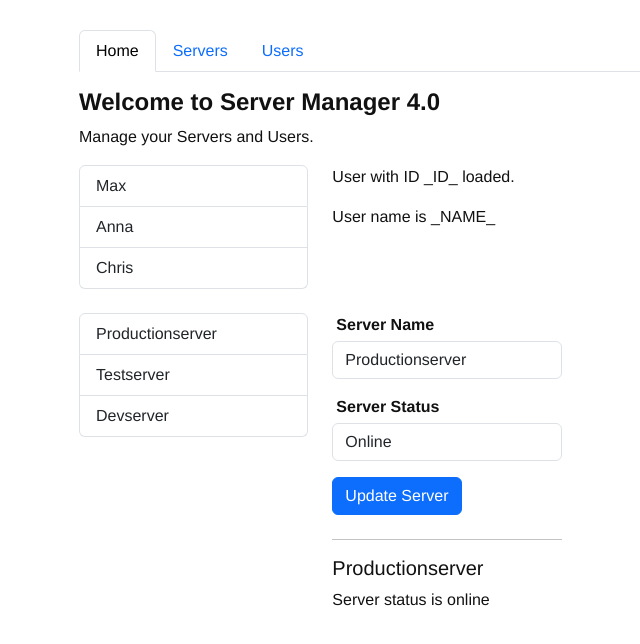
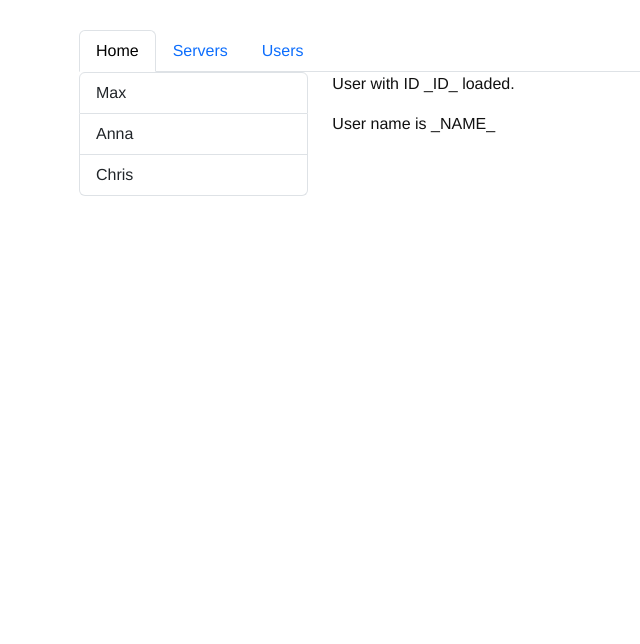
Before and after one commit to shubhenduanupamdutta/routing, an Angular app: page /users in a window 1280 px wide. Shown: the top 644 px of the page, without its empty margins (193-833 px from the left). Built offline with nearby package versions, Linux system fonts and the light colour scheme.

Commit message:
Configuring routing in Angular

```diff
--- a/src/app/app.component.html
+++ b/src/app/app.component.html
@@ -16,17 +16,7 @@
   </div>
   <div class="row">
     <div class="col-12 col-md-8 offset-md-2">
-      <app-home></app-home>
-    </div>
-  </div>
-  <div class="row">
-    <div class="col-12 col-md-8 offset-md-2">
-      <app-users></app-users>
-    </div>
-  </div>
-  <div class="row">
-    <div class="col-12 col-md-8 offset-md-2 my-4">
-      <app-servers></app-servers>
+      <router-outlet></router-outlet>
     </div>
   </div>
 </div>
--- a/src/app/app.module.ts
+++ b/src/app/app.module.ts
@@ -1,16 +1,22 @@
-import { BrowserModule } from '@angular/platform-browser';
 import { NgModule } from '@angular/core';
 import { FormsModule } from '@angular/forms';
+import { BrowserModule } from '@angular/platform-browser';
 
-
+import { RouterModule, Routes } from '@angular/router';
 import { AppComponent } from './app.component';
 import { HomeComponent } from './home/home.component';
-import { UsersComponent } from './users/users.component';
-import { ServersComponent } from './servers/servers.component';
-import { UserComponent } from './users/user/user.component';
 import { EditServerComponent } from './servers/edit-server/edit-server.component';
 import { ServerComponent } from './servers/server/server.component';
+import { ServersComponent } from './servers/servers.component';
 import { ServersService } from './servers/servers.service';
+import { UserComponent } from './users/user/user.component';
+import { UsersComponent } from './users/users.component';
+
+const appRoutes: Routes = [
+  { path: 'users', component: UsersComponent },
+  { path: '', component: HomeComponent },
+  { path: 'servers', component: ServersComponent },
+];
 
 @NgModule({
   declarations: [
@@ -20,13 +26,10 @@
     ServersComponent,
     UserComponent,
     EditServerComponent,
-    ServerComponent
+    ServerComponent,
   ],
-  imports: [
-    BrowserModule,
-    FormsModule,
-  ],
+  imports: [BrowserModule, FormsModule, RouterModule.forRoot(appRoutes)],
   providers: [ServersService],
-  bootstrap: [AppComponent]
+  bootstrap: [AppComponent],
 })
-export class AppModule { }
+export class AppModule {}
```
